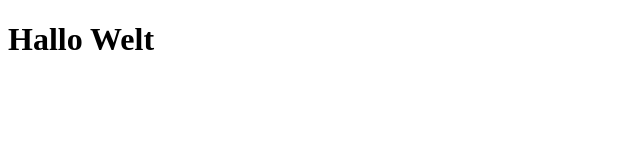
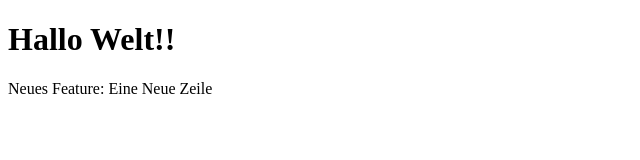
Before and after one commit to borghoff/git-test, a plain HTML site: page index.html in a window 1280 px wide. Shown: the whole page, without its empty margins (0-640 px from the left). Drawn offline with Linux system fonts and the light colour scheme.

Commit message:
Added Features

```diff
--- a/index.html
+++ b/index.html
@@ -3,12 +3,13 @@
 <html>
 
 <head>
-  <title>Hallo Welt</title>
+  <title>Hallo Welt!!!!</title>
 </head>
 
 <body>
 
-<h1>Hallo Welt</h1>
+<h1>Hallo Welt!!</h1>
+<p>Neues Feature: Eine Neue Zeile</p>
 
 </body>
 
```
